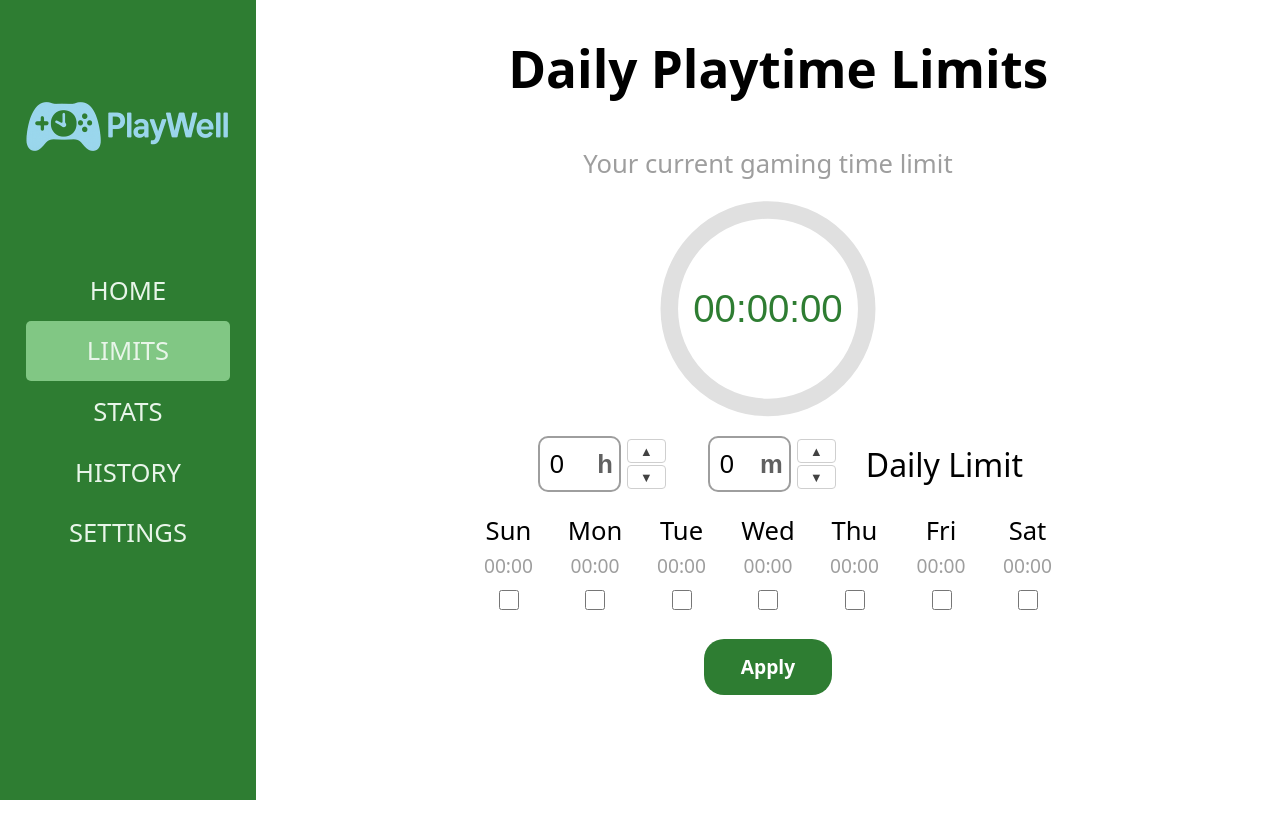
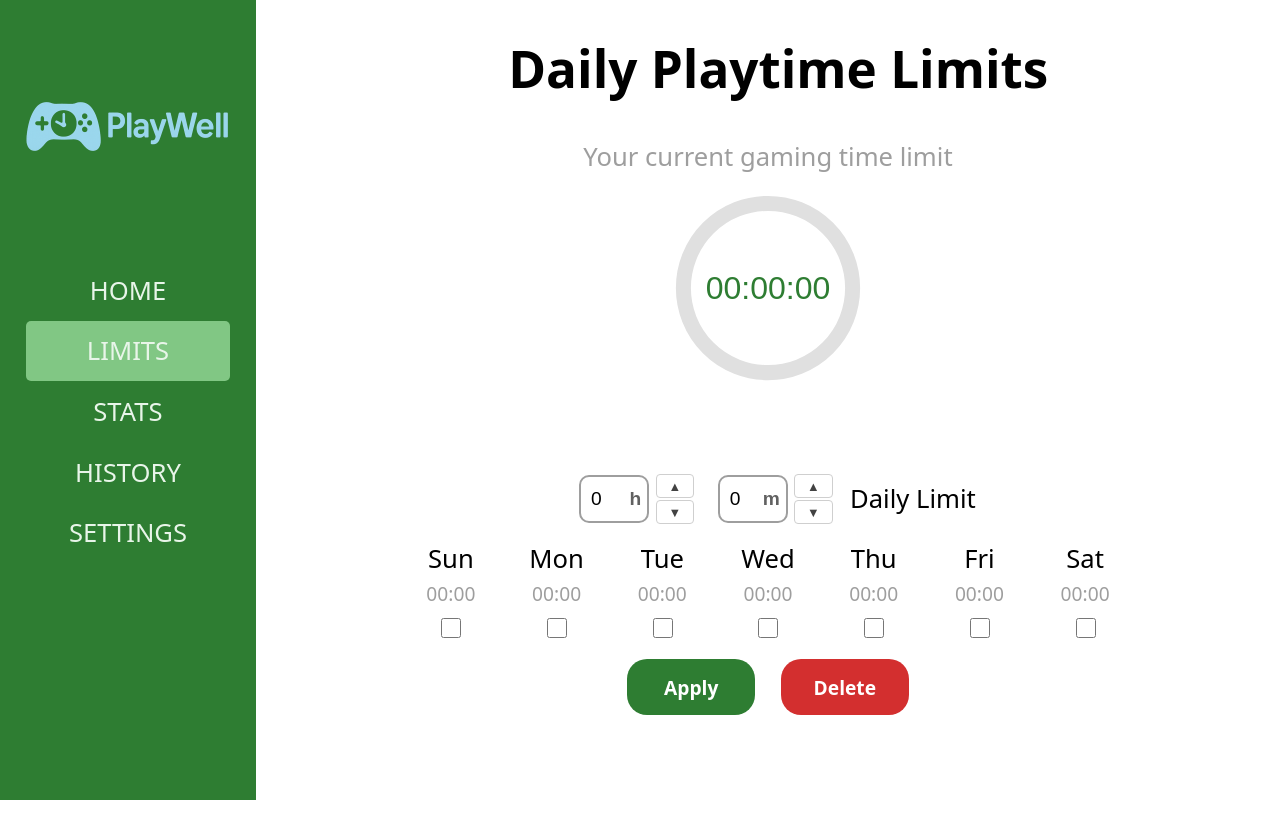
Before and after one commit to Sepzie/PlayWell, a React (Vite) app: page /limits in a window 1280 px wide. Built offline with nearby package versions, Linux system fonts and the light colour scheme.

Commit message:
Implemented button to delete selected limits on the limit page and stopped the apply button from deleting other limits when you apply a limit on other days

```diff
--- a/src/css/CircleTimer.css
+++ b/src/css/CircleTimer.css
@@ -35,7 +35,7 @@
 
 .circle-timer-text {
     position: relative;
-    font-size: 3vw;
+    font-size: 2.5vw;
     font-weight: lighter;
     color: #2E7D32;
     user-select: none;
--- a/src/css/Limits.css
+++ b/src/css/Limits.css
@@ -16,7 +16,7 @@ main {
     border-radius: 20px;
     display: grid;
     grid-template-columns: repeat(8, 1fr);
-    grid-template-rows: repeat(8, 1fr);
+    grid-template-rows: repeat(9, 1fr);
     justify-items: center;
     align-items: center;
     place-items: center;
@@ -44,7 +44,13 @@ main {
 
 .save-button-container {
     text-align: center;
-    grid-area: 7 / 1 / 8 / 9;
+    grid-area: 8 / 3 / 8 / 7;
+    display: grid;
+    grid-template-columns: repeat(2, 1fr);
+    gap: 2vw;
+    justify-items: center;
+    align-items: center;
+    place-items: center;
 }
 
 .timer-button {
@@ -63,6 +69,10 @@ main {
     cursor: pointer;
 }
 
+.delete-button {
+    background-color: #D32F2F;
+}
+
 .time-input-container {
     grid-area: 5 / 1 / 6 / 9;
 }
@@ -71,8 +81,8 @@ main {
     display: grid;
     grid-template-columns: repeat(7, 1fr);
     text-align: center;
-    gap: 2em;
-    grid-area: 6 / 1 / 7 / 9;
+    gap: 4vw;
+    grid-area: 7 / 1 / 7 / 9;
 }
 
 .limits-row p {
--- a/src/css/TimeInput.css
+++ b/src/css/TimeInput.css
@@ -1,6 +1,6 @@
 .time-input-container {
     text-align: center;
-    grid-area: 5 / 1 / 6 / 9;
+    grid-area: 6 / 1 / 6 / 9;
     display: grid;
     grid-template-columns: repeat(3, 1fr);
     gap: auto;
@@ -9,10 +9,10 @@
 }
 
 .time-input-container input {
-    width: 5vw;
-    height: 4vh;
+    width: 4vw;
+    height: 3vh;
     padding: 10px;
-    font-size: 2vw;
+    font-size: 1.5vw;
     border: 2px solid #9E9E9E;
     border-radius: 10px;
 }
@@ -34,12 +34,12 @@
     transform: translateY(-50%);
     pointer-events: none;
     color: #616161;
-    font-size: 2vw;
+    font-size: 1.5vw;
     font-weight: 600;
 }
 
 .daily-limit-label {
-    font-size: 2.5vw;
+    font-size: 2vw;
     margin-left: 1vw;
 }
 
--- a/src/pages/Limits.jsx
+++ b/src/pages/Limits.jsx
@@ -25,6 +25,7 @@ function Limits() {
   });
 
   const [isSaving, setIsSaving] = useState(false);
+  const [isDeleting, setIsDeleting] = useState(false);
 
   // Load existing limits on mount
   useEffect(() => {
@@ -34,12 +35,18 @@ function Limits() {
   const loadLimits = async () => {
     try {
       const limits = await window.electronAPI.getLimits();
-      const newDayLimits = { ...dayLimits };
 
+      // Start with a clean defaults object (unchecked, 0 seconds) so missing limits clear previous state
+      const newDayLimits = DAY_TYPES.reduce((acc, type) => {
+        acc[type] = { checked: false, limitSeconds: 0 };
+        return acc;
+      }, {});
+
+      // Populate returned limits (if any)
       limits.forEach(limit => {
         if (newDayLimits[limit.type]) {
           newDayLimits[limit.type] = {
-            checked: true,
+            checked: false,
             limitSeconds: limit.limitSeconds  // Now in seconds from backend
           };
         }
@@ -102,9 +109,6 @@ function Limits() {
         if (dayLimits[dayType].checked) {
           // Set limit for checked days (in seconds)
           return window.electronAPI.setLimit(dayType, limitSeconds);
-        } else {
-          // Delete limit for unchecked days
-          return window.electronAPI.deleteLimit(dayType);
         }
       });
 
@@ -124,6 +128,44 @@ function Limits() {
       alert('Failed to save limits. Please try again.');
     } finally {
       setIsSaving(false);
+    }
+  };
+
+  const handleDelete = async () => {
+    try {
+      setIsDeleting(true);
+
+      // Validate that at least one day is checked
+      const anyChecked = Object.values(dayLimits).some(day => day.checked);
+      if (!anyChecked) {
+        alert('Please select at least one day to delete a limit');
+        setIsDeleting(false);
+        return;
+      }
+
+      // Delete limits for each checked day
+      const promises = DAY_TYPES.map(async (dayType) => {
+        if (dayLimits[dayType].checked) {
+          return window.electronAPI.deleteLimit(dayType);
+        }
+      });
+
+      await Promise.all(promises);
+
+      // Reload limits to update UI with the newly saved values
+      await loadLimits();
+
+      // Force timer to update immediately with new limits
+      if (window.electronAPI && window.electronAPI.forceTimerUpdate) {
+        window.electronAPI.forceTimerUpdate();
+      }
+
+      console.log('Limits deleted successfully');
+    } catch (error) {
+      console.error('Error deleting limits:', error);
+      alert('Failed to delete limits. Please try again.');
+    } finally {
+      setIsDeleting(false);
     }
   };
 
@@ -161,6 +203,14 @@ function Limits() {
         >
           {isSaving ? 'Saving...' : 'Apply'}
         </button>
+
+        <button
+          className="timer-button delete-button"
+          onClick={handleDelete}
+          disabled={isDeleting}
+        >
+          {isDeleting ? 'Deleting...' : 'Delete'}
+        </button>
       </div>
     </div>
   );
```
